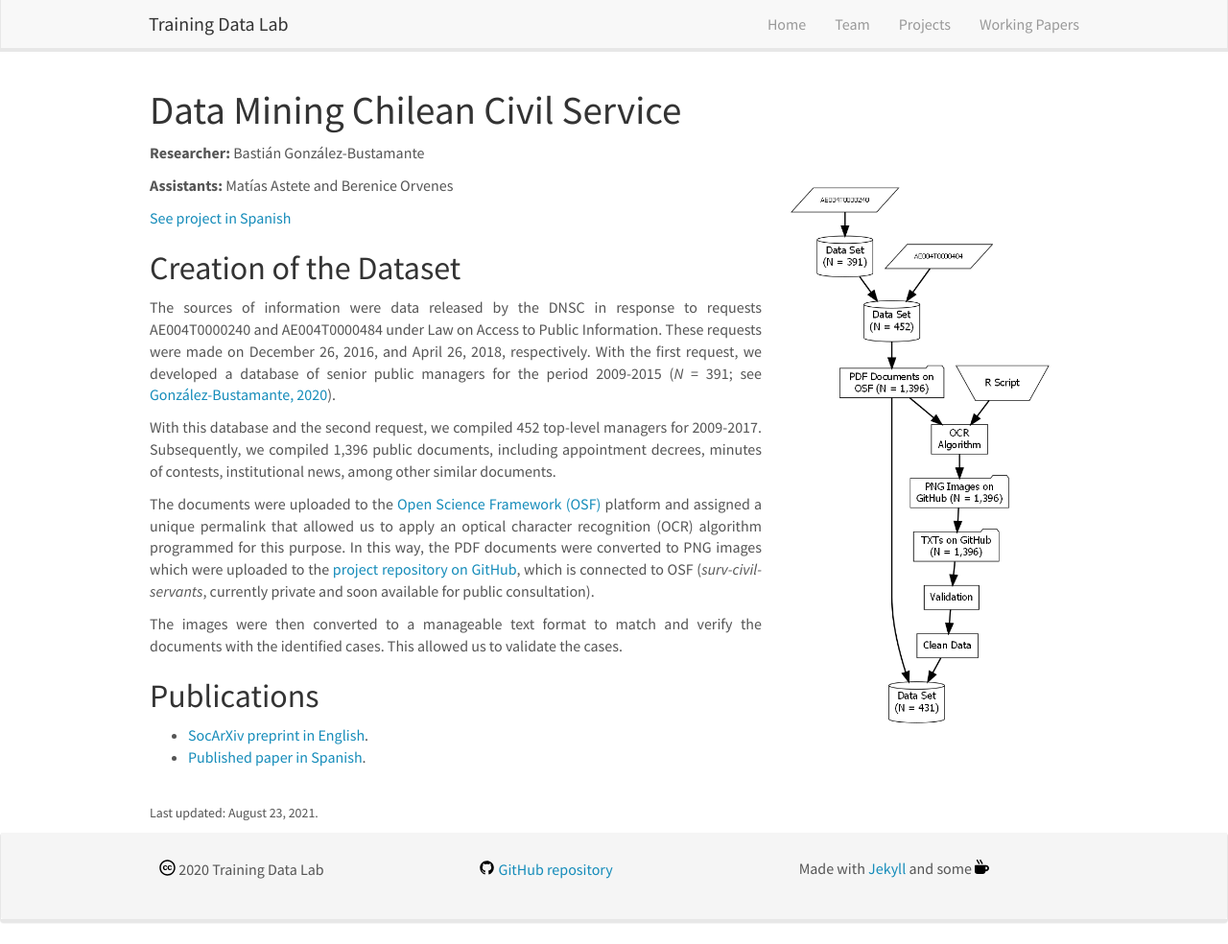
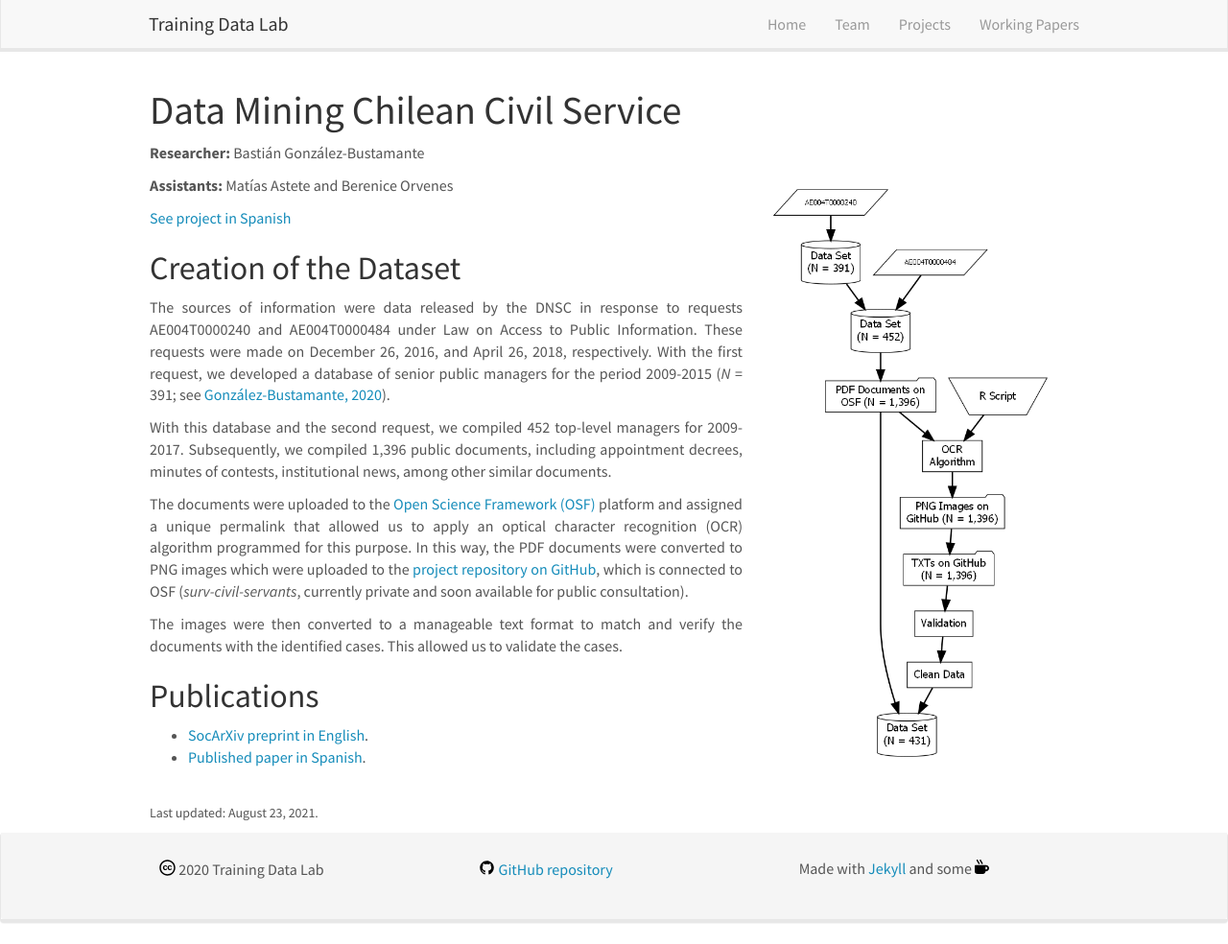
Before and after one commit to training-datalab/old-training-datalab.com, a Jekyll site: the page built from _pages/data-mining-civil-service.md, in a window 1280 px wide and 984 px high. Shown: the whole window at 96% size. Built offline with Jekyll 4.4.1, drawn with Linux system fonts in a browser that asks for light colours; nearby versions of some CDN libraries.

Commit message:
Update data-mining-civil-service.md

```diff
--- a/_pages/data-mining-civil-service.md
+++ b/_pages/data-mining-civil-service.md
@@ -8,7 +8,7 @@
 
 # Data Mining Chilean Civil Service
 
-![]({{ site.url }}{{ site.baseurl }}/images/lab-diagrams/datsaset_diagram.png){: style="width: 330px; float: right; border: 10px"}
+![]({{ site.url }}{{ site.baseurl }}/images/lab-diagrams/datsaset_diagram.png){: style="width: 350px; float: right; border: 10px"}
 
 **Researcher:** Bastián González-Bustamante
 
```
